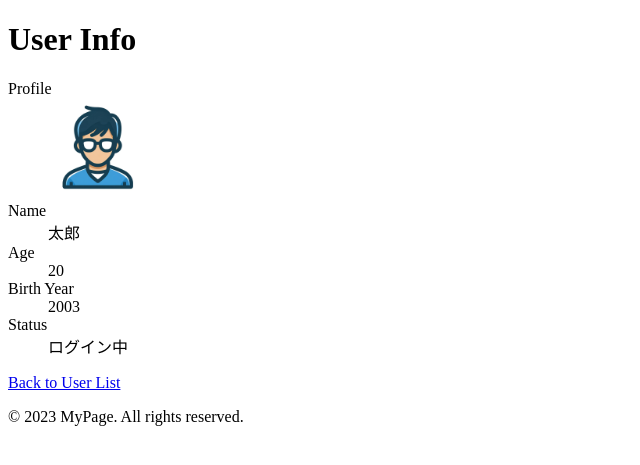
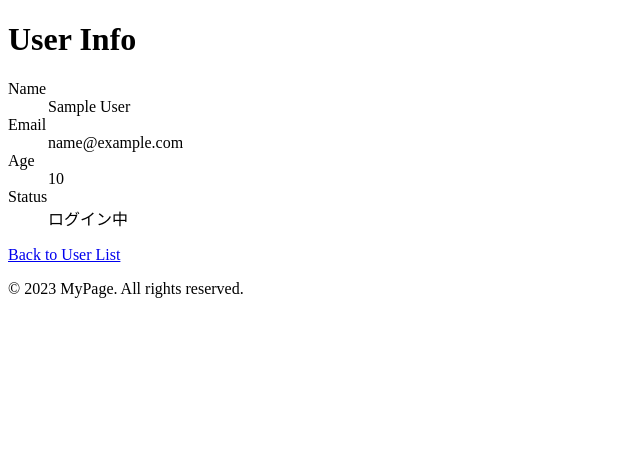
Before and after one commit to pro-soichiro/nginx-flask-mysql, a Flask app: page /users/1 in a window 1280 px wide. Shown: the part 136-601 px from the top of the page, without its empty margins (0-640 px from the left). Run offline with Flask 3, Linux system fonts and the light colour scheme; tables that the repository leaves empty hold one stand-in row (values such as "Sample post").

Commit message:
usersテーブルの追加

```diff
--- a/backend/app.py
+++ b/backend/app.py
@@ -3,6 +3,7 @@ from datetime import datetime
 from werkzeug.utils import secure_filename
 from wtforms import Form, StringField, SubmitField, PasswordField, validators
 from models.blog import Blog
+from models.user import User
 from database import db
 from flask_migrate import Migrate
 
@@ -37,53 +38,6 @@ class Kakash:
   @classmethod
   def japanese_to_ascii(cls, text):
     return cls.conv.do(text)
-
-class User:
-  def __init__(self, id, name, age, icon, is_logged_in):
-    self.id = id
-    self.name = name
-    self.age = age
-    self.icon = icon
-    self.is_logged_in = is_logged_in
-
-  def is_adult(self):
-    return self.age >= 20
-
-  def __str__(self):
-    return '<User id:{}, name:{}, email:{}, password:{}, password_confirm:{}, age:{}, icon:{}, is_logged_in:{}>'.format(
-      self.id,
-      self.name,
-      self.email,
-      self.password,
-      self.password_confirm,
-      self.age,
-      self.icon,
-      self.is_logged_in
-    )
-
-  @staticmethod
-  def all():
-    return [
-      User(1, '太郎', 20, 'icon1.png', True),
-      User(2, '次郎', 25, 'icon2.png', False),
-      User(3, '花子', 30, 'icon3.png', True),
-      User(4, '一郎', 35, 'icon4.png', False),
-      User(5, '幸子', 40, 'icon5.png', True)
-    ]
-
-  @staticmethod
-  def find(id):
-    for user in User.all():
-      if user.id == id:
-        return user
-    return None
-
-
-
-@app.template_filter('birth_year')
-def birth_year(age):
-  current_year = datetime.now().year
-  return current_year - age
 
 @app.route('/')
 def index():
@@ -137,6 +91,11 @@ def signup():
     return render_template('signup.html', form=form)
   elif request.method == 'POST':
     if form.validate():
+      user = User(name=form.name.data,
+                  email=form.email.data,
+                  password=form.password.data,
+                  password_confirm=form.password_confirm.data)
+      user.save()
       return redirect(url_for('thanks'))
     else:
       return render_template('signup.html', form=form)
--- /dev/null
+++ b/backend/models/user.py
@@ -0,0 +1,37 @@
+from database import db
+
+class User(db.Model):
+    __tablename__ = 'users'
+
+    id = db.Column(db.Integer, primary_key=True, autoincrement=True)
+    name = db.Column(db.String(255))
+    email = db.Column(db.String(255))
+    password = db.Column(db.String(255))
+    password_confirm = db.Column(db.String(255))
+    age = db.Column(db.Integer)
+    icon = db.Column(db.String(255))
+    is_logged_in = db.Column(db.Boolean)
+
+    @classmethod
+    def all(cls):
+        return cls.query.all()
+
+    @classmethod
+    def find(cls, id):
+        return cls.query.filter_by(id=id).first()
+
+    def save(self):
+        db.session.add(self)
+        db.session.commit()
+
+    def __repr__(self):
+        return '<User id:{}, name:{}, email:{}, password:{}, password_confirm:{}, age:{}, icon:{}, is_logged_in:{}>'.format(
+            self.id,
+            self.name,
+            self.email,
+            self.password,
+            self.password_confirm,
+            self.age,
+            self.icon,
+            self.is_logged_in
+        )
--- a/backend/templates/user.html
+++ b/backend/templates/user.html
@@ -5,20 +5,12 @@
   <h1>User Info</h1>
 
   <dl>
-    <dt>Profile</dt>
-    <dd>
-      <img
-        src="{{ url_for('static', filename='images/' + user.icon)}}"
-        alt="icon"
-        width="100"
-        >
-    </dd>
     <dt>Name</dt>
     <dd>{{ user.name }}</dd>
+    <dt>Email</dt>
+    <dd>{{ user.email }}</dd>
     <dt>Age</dt>
     <dd>{{ user.age }}</dd>
-    <dt>Birth Year</dt>
-    <dd>{{ user.age|birth_year }}</dd>
     <dt>Status</dt>
     <dd>
       {% if user.is_logged_in %}
--- a/backend/templates/users.html
+++ b/backend/templates/users.html
@@ -9,7 +9,6 @@
       <tr>
         <th>Name</th>
         <th>Age</th>
-        <th>Birth Year</th>
         <th>Status</th>
       </tr>
     </thead>
@@ -22,7 +21,6 @@
             </a>
           </td>
           <td>{{ user.age }}</td>
-          <td>{{ user.age|birth_year }}</td>
           <td>
             {% if user.is_logged_in %}
               ログイン中
```
Also changed, not shown: backend/migrations/versions/b8a3b437310b_add_users_table.py (added, +38 -0 lines).
